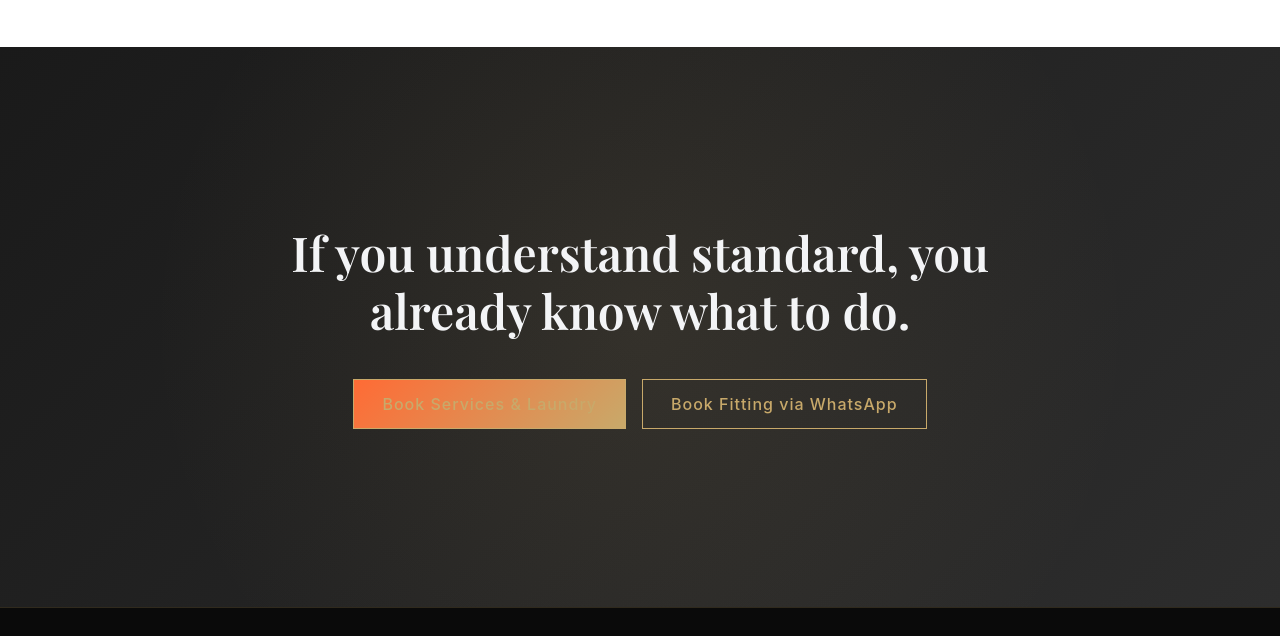
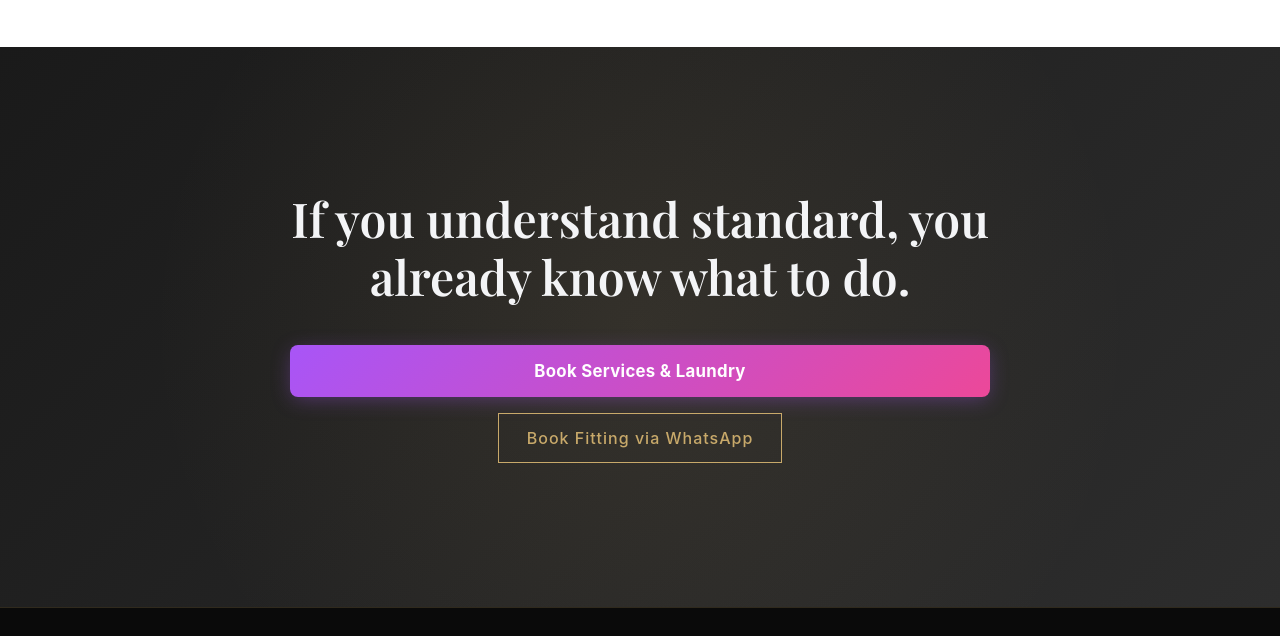
Before and after one commit to greatcywila/couture-de-cywila, a website: page index.html in a window 1280 px wide. Shown: the part 3297-3933 px from the top of the page. Drawn offline with nearby package versions, Linux system fonts and the light colour scheme.

Commit message:
Update button styles and class names in index.html

```diff
--- a/index.html
+++ b/index.html
@@ -256,9 +256,10 @@
       </h2>
 
       <div style="display: flex; gap: 1rem; justify-content: center; flex-wrap: wrap;">
-        <a href="https://book.couturedecywila.com.ng" class="btn-primary" style="background: linear-gradient(135deg, #FF6B35, #C8A96A);">
+        <a href="https://book.couturedecywila.com.ng" class="cywila-btn-primary" style="padding: 1rem 2rem; font-size: 1.05rem;">
           Book Services & Laundry
         </a>
+
         <a href="https://wa.me/2348155559954" class="btn-primary">
           Book Fitting via WhatsApp
         </a>
```
